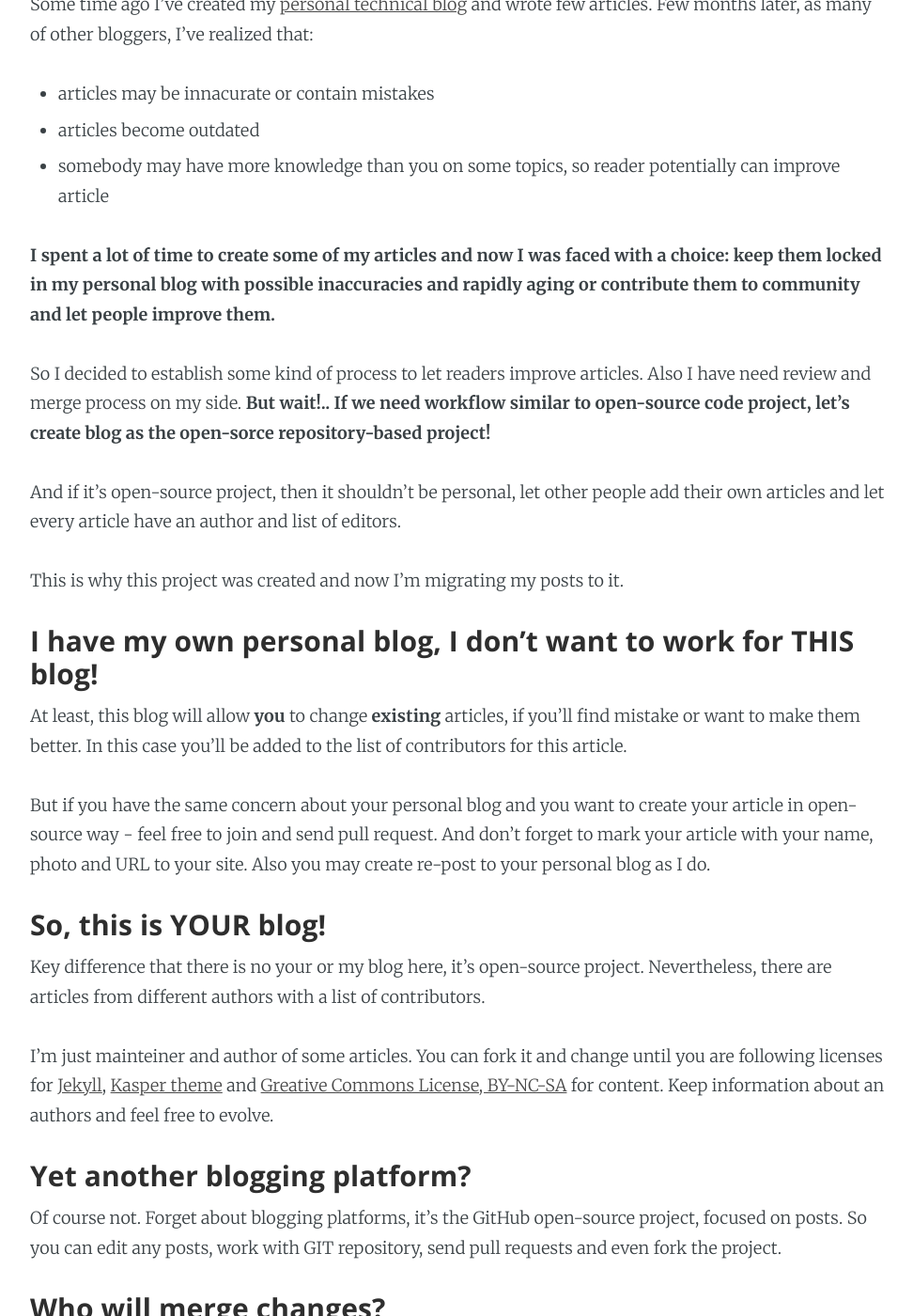
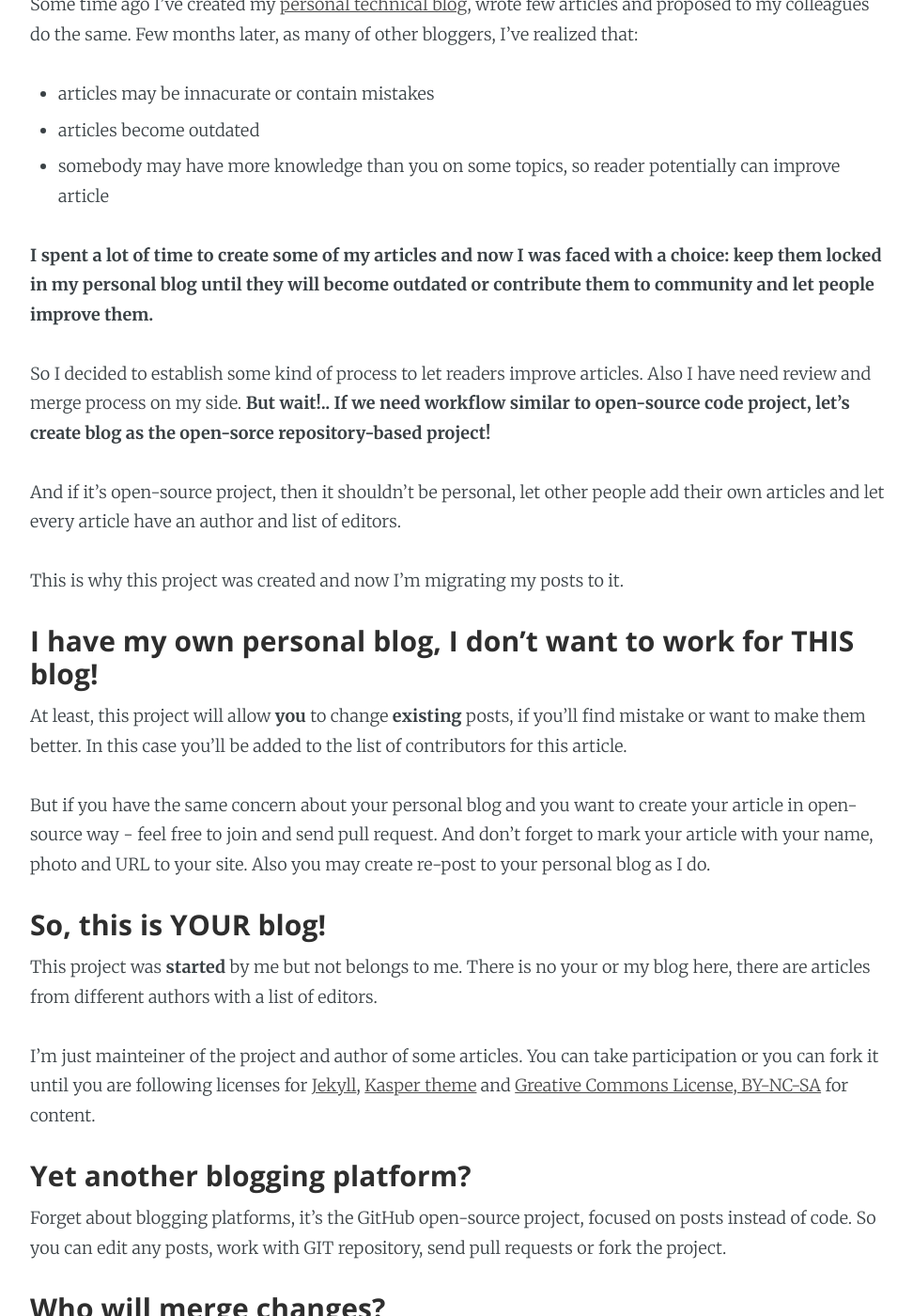
Before and after one commit to rndblog/rndblog.github.io, a Jekyll site: the page built from _posts/2015-03-29-welcome.markdown, in a window 1280 px wide and 1400 px high, scrolled down 768 px. Shown: the whole window at 94% size, without its empty margins (153-1125 px from the left). Built offline with Jekyll 4.4.1, drawn with Linux system fonts in a browser that asks for light colours; Markdown is read by kramdown in place of the engine named in the settings; some of the changed text lies outside the part shown.

Commit message:
Init settings

```diff
--- a/_posts/2015-03-29-welcome.markdown
+++ b/_posts/2015-03-29-welcome.markdown
@@ -22,12 +22,12 @@ If you <S>_want to fix a bug_</S> found mistake or you want to <S>_implement new
 
 Do you remember your feelings when you read somebody's blog post and found inaccuracies, outdated facts or just a places which can be improved? Usually you just can't do this because you have to contact author and discuss how post may be improved. Then, if author have a time, post will be updated, maybe.
 
-Some time ago I've created my [personal technical blog](http://sotnikdv.github.io/common/2015/03/29/welcome.html) and wrote few articles. Few months later, as many of other bloggers, I've realized that:
+Some time ago I've created my [personal technical blog](http://sotnikdv.github.io/common/2015/03/29/welcome.html), wrote few articles and proposed to my colleagues do the same. Few months later, as many of other bloggers, I've realized that:
    - articles may be innacurate or contain mistakes
    - articles become outdated
    - somebody may have more knowledge than you on some topics, so reader potentially can improve article
 
-**I spent a lot of time to create some of my articles and now I was faced with a choice: keep them locked in my personal blog with possible inaccuracies and rapidly aging or contribute them to community and let people improve them.**
+**I spent a lot of time to create some of my articles and now I was faced with a choice: keep them locked in my personal blog until they will become outdated or contribute them to community and let people improve them.**
 
 So I decided to establish some kind of process to let readers improve articles. Also I have need review and merge process on my side. **But wait!.. If we need workflow similar to open-source code project, let's create blog as the open-sorce repository-based project!**
 
@@ -37,19 +37,19 @@ This is why this project was created and now I'm migrating my posts to it.
 
 ### I have my own personal blog, I don't want to work for THIS blog!
 
-At least, this blog will allow **you** to change **existing** articles, if you'll find mistake or want to make them better. In this case you'll be added to the list of contributors for this article.
+At least, this project will allow **you** to change **existing** posts, if you'll find mistake or want to make them better. In this case you'll be added to the list of contributors for this article.
 
 But if you have the same concern about your personal blog and you want to create your article in open-source way - feel free to join and send pull request. And don't forget to mark your article with your name, photo and URL to your site. Also you may create re-post to your personal blog as I do.
 
 ### So, this is YOUR blog!
 
-Key difference that there is no your or my blog here, it's open-source project. Nevertheless, there are articles from different authors with a list of contributors.
+This project was **started** by me but not belongs to me. There is no your or my blog here, there are articles from different authors with a list of editors.
 
-I'm just mainteiner and author of some articles. You can fork it and change until you are following licenses for [Jekyll](http://jekyllrb.com/), [Kasper theme](https://github.com/rosario/kasper) and [Greative Commons License, BY-NC-SA](http://creativecommons.org/licenses/by-nc-sa/4.0/) for content. Keep information about an authors and feel free to evolve.
+I'm just mainteiner of the project and author of some articles. You can take participation or you can fork it until you are following licenses for [Jekyll](http://jekyllrb.com/), [Kasper theme](https://github.com/rosario/kasper) and [Greative Commons License, BY-NC-SA](http://creativecommons.org/licenses/by-nc-sa/4.0/) for content.
 
 ### Yet another blogging platform?
 
-Of course not. Forget about blogging platforms, it's the GitHub open-source project, focused on posts. So you can edit any posts, work with GIT repository, send pull requests and even fork the project.
+Forget about blogging platforms, it's the GitHub open-source project, focused on posts instead of code. So you can edit any posts, work with GIT repository, send pull requests or fork the project.
 
 ### Who will merge changes?
 
```
